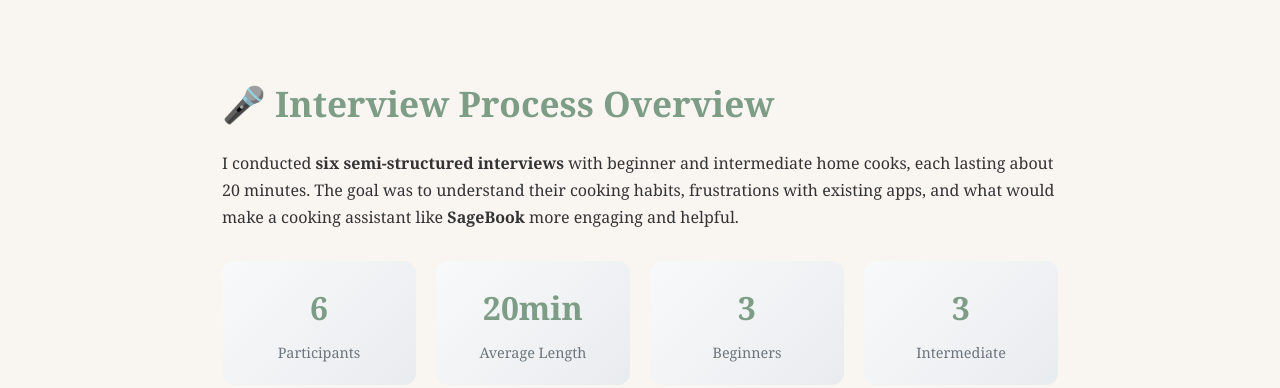
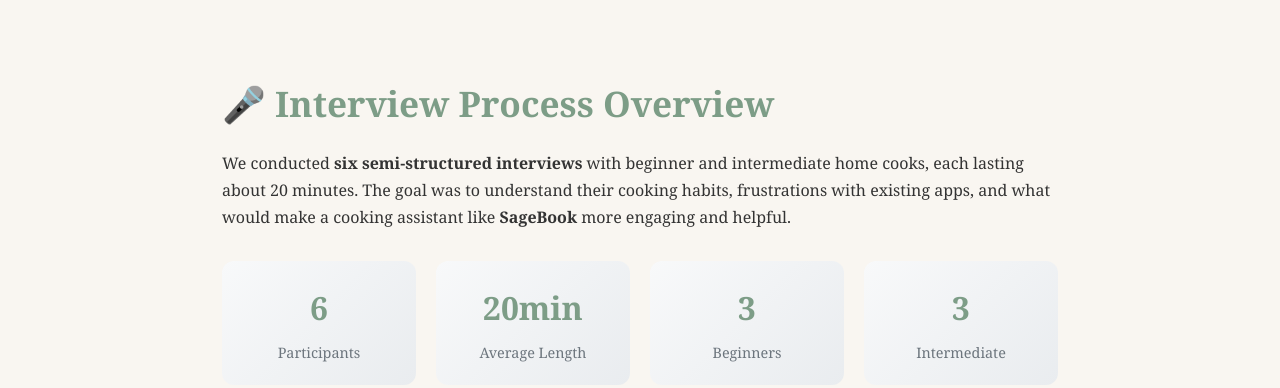
Before and after one commit to constancadcunha/SageBook, a plain HTML site: page interview.html in a window 1280 px wide. Shown: the part 500-888 px from the top of the page. Drawn offline with Linux system fonts and the light colour scheme.

Commit message:
Update interview.html

```diff
--- a/interview.html
+++ b/interview.html
@@ -37,7 +37,7 @@
   <section id="overview" class="section fade-in">
     <h2>🎤 Interview Process Overview</h2>
     <p>
-      I conducted <strong>six semi-structured interviews</strong> with beginner and intermediate home cooks, each lasting about 20 minutes. The goal was to understand their cooking habits, frustrations with existing apps, and what would make a cooking assistant like <strong>SageBook</strong> more engaging and helpful.
+      We conducted <strong>six semi-structured interviews</strong> with beginner and intermediate home cooks, each lasting about 20 minutes. The goal was to understand their cooking habits, frustrations with existing apps, and what would make a cooking assistant like <strong>SageBook</strong> more engaging and helpful.
     </p>
 
     <div class="interview-stats">
```
